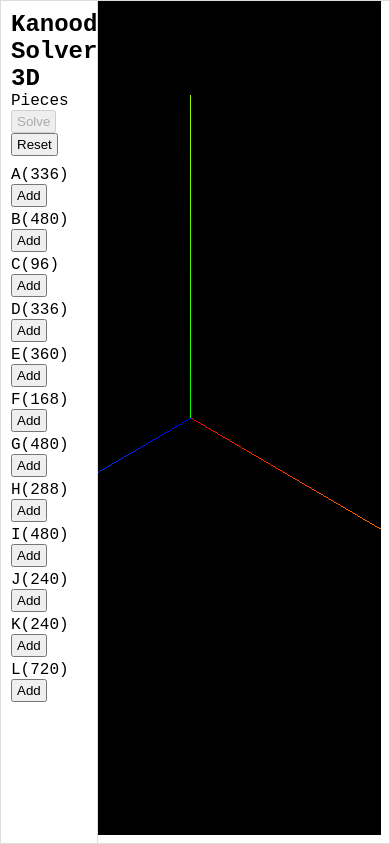
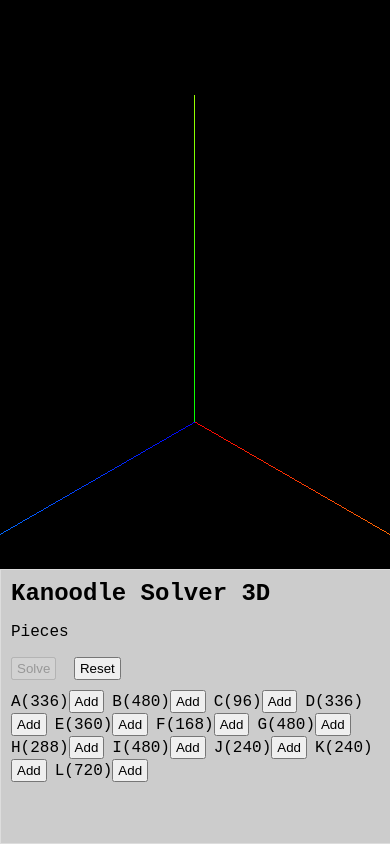
Before and after one commit to benelder/kanoodle-3d, a plain HTML site: page index.html in a window 390 px wide. Drawn offline with nearby package versions, Linux system fonts and the light colour scheme.

Commit message:
responsive layout for mobile

```diff
--- a/index.html
+++ b/index.html
@@ -1,42 +1,62 @@
 <!DOCTYPE html>
 <html>
   <head>
-
     <title>Kanoodle Solver - 3D</title>
     <meta name="viewport" content="width=device-width, initial-scale=1.0">
     <link rel="icon" href="data:,">
    <style>
-		* {
-			box-sizing: border-box;
+      body {
         margin: 0;
         padding: 0;
-		}
-
-		body {
         font-family: 'Courier New', Courier, monospace;
 			  background-color: #f0f0f0;
       }
 
-		.container {
-
+      h2{
+        margin: 0px;
       }
 
       .panel {
-			background-color: #fff;
+        position: fixed;
+        background-color: #ccc;
+        color: #000000;
+        padding: 10px;
         border: 1px solid #ddd;
       }
 
-		.left-panel {
-			position: absolute;
+      .color-container.place-mode{
+          display: none;
+      }
+
+      /* Desktop layout */
+      @media (min-width: 768px) {
+        .panel {
           width: 25%;
           height: 100%;
-			padding: 10px;
-
+          left: 0;
+          top: 0;
         }
 
-		.right-panel {
+        .color-container.select-mode{
+          display: block;
+        }
+      }
+
+      /* Mobile layout */
+      @media (max-width: 767px) {
+        .panel {
           width: 100%;
-			height: 100vh;
+          height: 30%;
+          left: 0;
+          bottom: 0;
+        }
+        .color-container.select-mode{
+          display: inline;
+        }
+
+        button{
+          margin-right: 8px !important;
+        }
       }
 
       .color-container{
@@ -57,17 +77,10 @@
         height: 100%;
         display: block;
       }
-
-		@media only screen and (max-width: 768px) {
-			.left-panel, .right-panel {
-				flex-basis: 100%;
-			}
-		}
     </style>
   </head>
   <body>
-  <div class="container">
-	<div class="panel left-panel">
+    <div class="panel">
       <h2>Kanoodle Solver 3D</h2>
       <p>Pieces</p>
       <div id="controlPanel">
@@ -114,9 +127,7 @@
         </select>
       </div>
     </div>
-		<div id="right-panel" class="panel right-panel">
-
-  		</div>
+    <div id="main-panel" >
 
     </div>
     <script async src="https://unpkg.com/es-module-shims@1.6.3/dist/es-module-shims.js"></script>
--- a/main.js
+++ b/main.js
@@ -1,7 +1,6 @@
 import * as THREE from 'three';
 import {OrbitControls}  from 'OrbitControls'
 import {Board} from './kanoodle.js'
-
 
 const board = new Board();
 let placingPiece = null;
@@ -79,17 +78,15 @@
 // Set up the scene
 const scene = new THREE.Scene();
 const renderer = new THREE.WebGLRenderer();
-const rightPanel = document.querySelector('#right-panel');
-const frustumSize = 1500;
-const aspect = rightPanel.width / rightPanel.height;
+const mainPanel = document.querySelector('#main-panel');
 
 // Set up the camera
 const camera = new THREE.OrthographicCamera( window.innerWidth / - 16, window.innerWidth / 16, window.innerHeight / 16, window.innerHeight / - 16, -500, 100 );
 camera.position.set(1, 1, 1);
 // Set up the renderer
-renderer.setSize(window.innerWidth - 10, window.innerHeight - 10);
+renderer.setSize(window.innerWidth, window.innerHeight);
 
-rightPanel.appendChild(renderer.domElement);
+mainPanel.appendChild(renderer.domElement);
 
 // Set up the controls
 const controls = new OrbitControls(camera, renderer.domElement);
@@ -182,7 +179,8 @@
 
         // reset some controls
         const colorContainer = document.getElementById('colorContainer' + key);
-        colorContainer.style.display = 'block';
+        colorContainer.classList.add('select-mode');
+        colorContainer.classList.remove('place-mode');
         const btnAdd = document.getElementById('btnAdd' + key);
         btnAdd.disabled = false;
 
@@ -196,7 +194,8 @@
             if(key !== placingPiece){
                 // disable all controls for pieces we are not actively placing
                 const colorContainer = document.getElementById('colorContainer' + key);
-                colorContainer.style.display = 'none';
+                colorContainer.classList.remove('select-mode');
+                colorContainer.classList.add('place-mode');
             }
             else{
                 // actively placing, hide add button
@@ -235,8 +234,6 @@
                 const lbl = document.getElementById('lbl' + key);
                 lbl.innerText = key + '(' + board.pieceRegistry.colors.get(key).validPositions.length  + ')';
             }
-
-            // show "Add" button for unused pieces
         }
     }
 }
@@ -263,8 +260,6 @@
     btnSet.style.display = 'none';
 }
 
-
-
 function clearBoard(){
     for( var i = scene.children.length - 1; i >= 0; i--) {
         let obj = scene.children[i];
@@ -280,9 +275,6 @@
     renderer.render(scene, camera);
     controls.update(); // Update the controls
 }
-
-
-
 
 function removePiece(char){
     const usedPiece = board.piecesUsed.get(char);
@@ -411,8 +403,6 @@
     }
 }
 
-
-
 function filterChanged(){
     const i = placingPiece;
     const usedPiece = board.piecesUsed.get(placingPiece);
@@ -431,7 +421,6 @@
     }else{
         showPlacingButtons(i);
     }
-    //update count of validPositions
 }
 
 function attemptSolve(){
```
Lines whose indentation alone changed are shown as unchanged.
